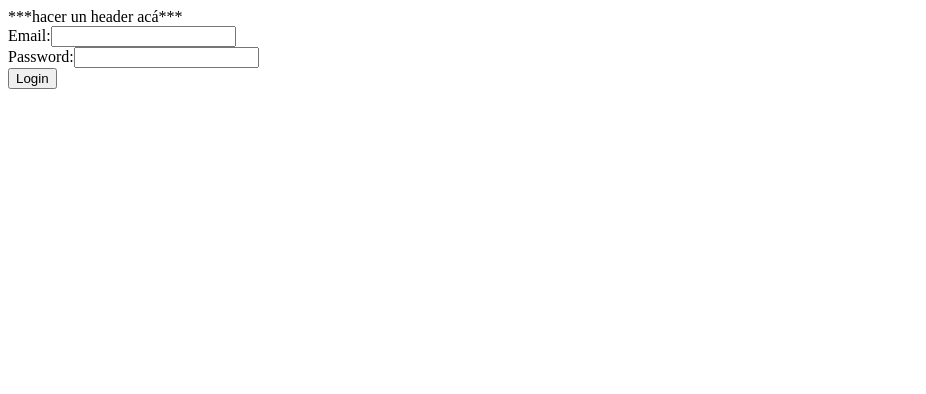
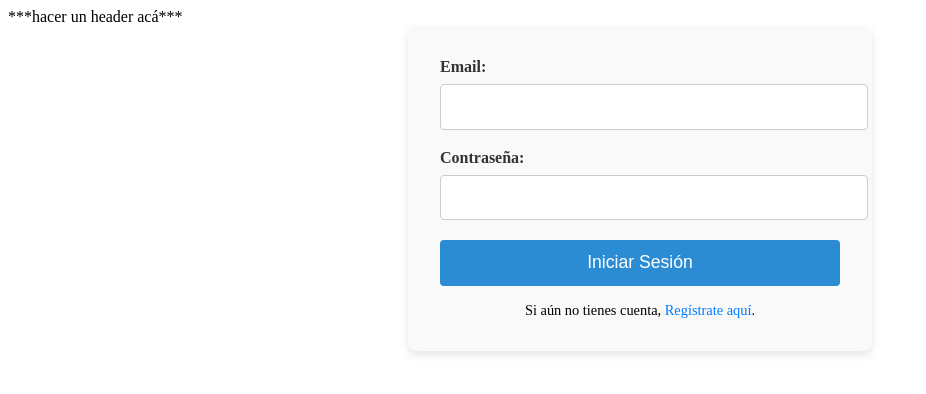
Before and after one commit to Samiiii1990/quickmed-frontend, an Angular app: page /login in a window 1280 px wide. Shown: the top 394 px of the page, without its empty margins (0-926 px from the left). Built offline with nearby package versions, Linux system fonts and the light colour scheme.

Commit message:
improve login css

```diff
--- a/src/app/login/login.component.css
+++ b/src/app/login/login.component.css
@@ -0,0 +1,73 @@
+/* Estilos generales para el contenedor */
+form {
+    width: 100%;
+    max-width: 400px;
+    margin: 0 auto;
+    padding: 2rem;
+    background-color: #f9f9f9;
+    border-radius: 8px;
+    box-shadow: 0 4px 8px rgba(0, 0, 0, 0.1);
+  }
+
+  /* Estilos para los labels */
+  form label {
+    font-size: 1rem;
+    color: #333;
+    font-weight: 600;
+    display: block;
+    margin-bottom: 0.5rem;
+  }
+
+  /* Estilos para los campos de entrada */
+  form input {
+    width: 100%;
+    padding: 0.8rem;
+    margin-bottom: 1.2rem;
+    border: 1px solid #ccc;
+    border-radius: 4px;
+    font-size: 1rem;
+    transition: border-color 0.3s;
+  }
+
+  form input:focus {
+    border-color: #2b8cd4;
+    outline: none;
+    box-shadow: 0 0 5px rgba(43, 140, 212, 0.3);
+  }
+
+  /* Estilos para el botón de login */
+  form button[type="submit"] {
+    width: 100%;
+    padding: 0.8rem;
+    background-color: #2b8cd4;
+    color: white;
+    font-size: 1.1rem;
+    border: none;
+    border-radius: 4px;
+    cursor: pointer;
+    transition: background-color 0.3s;
+  }
+
+  form button[type="submit"]:hover {
+    background-color: #1d5f92;
+  }
+
+  .error-message {
+    color: red;
+    font-size: 0.9rem;
+    margin-top: 0.5rem;
+  }
+  .register-message {
+    margin-top: 1rem;
+    font-size: 0.9rem;
+    text-align: center;
+  }
+
+  .register-message a {
+    color: #007bff;
+    text-decoration: none;
+  }
+
+  .register-message a:hover {
+    text-decoration: underline;
+  }
--- a/src/app/login/login.component.html
+++ b/src/app/login/login.component.html
@@ -2,10 +2,30 @@
     <div>
       <label for="email">Email:</label>
       <input id="email" formControlName="email">
+      <!-- Mensaje de error para el campo de email -->
+      <div *ngIf="loginForm.get('email')?.invalid && loginForm.get('email')?.touched" class="error-message">
+        {{ loginForm.get('email')?.hasError('required') ? 'El email es requerido.' : '' }}
+        {{ loginForm.get('email')?.hasError('email') ? 'Ingresa un email válido.' : '' }}
+      </div>
     </div>
+
     <div>
-      <label for="password">Password:</label>
+      <label for="password">Contraseña:</label>
       <input type="password" id="password" formControlName="password">
+      <!-- Mensaje de error para el campo de password -->
+      <div *ngIf="loginForm.get('password')?.invalid && loginForm.get('password')?.touched" class="error-message">
+        La contraseña es requerida.
+      </div>
     </div>
-    <button type="submit">Login</button>
+      <!-- Mensaje de error general -->
+      <div *ngIf="errorMessage" class="error-message">
+        {{ errorMessage }}
+      </div>
+
+    <button type="submit">Iniciar Sesión</button>
+
+    <!-- Mensaje para registro con enlace a la página de registro -->
+    <div class="register-message">
+      Si aún no tienes cuenta, <a routerLink="/register">Regístrate aquí</a>.
+    </div>
   </form>
--- a/src/app/login/login.component.ts
+++ b/src/app/login/login.component.ts
@@ -6,24 +6,32 @@ import { Router } from '@angular/router';
 @Component({
   selector: 'app-login',
   templateUrl: './login.component.html',
+  styleUrls: ['./login.component.css']
 })
 export class LoginComponent {
   loginForm: FormGroup;
+  errorMessage: string = '';
 
   constructor(private fb: FormBuilder, private authService: AuthService,  private router: Router ) {
     this.loginForm = this.fb.group({
-      email: ['', Validators.required],
+      email: ['', [Validators.required, Validators.email]],
       password: ['', Validators.required],
     });
   }
 
   onLogin() {
-    if (this.loginForm.valid) {
+    if (this.loginForm.invalid) {
+      this.errorMessage = 'Por favor ingresa tu email y contraseña correctamente';
+      return;
+    }
+
       this.authService.login(this.loginForm.value).subscribe(response => {
+        console.log('Usuario Logueado!');
         this.router.navigate(['/home']);
       }, error => {
         console.error('Login error', error);
+        this.errorMessage = 'Email o contaseña inválido';
       });
-    }
+
   }
 }
```
Also changed, not shown: src/app/home/home.component.css (indentation only).
